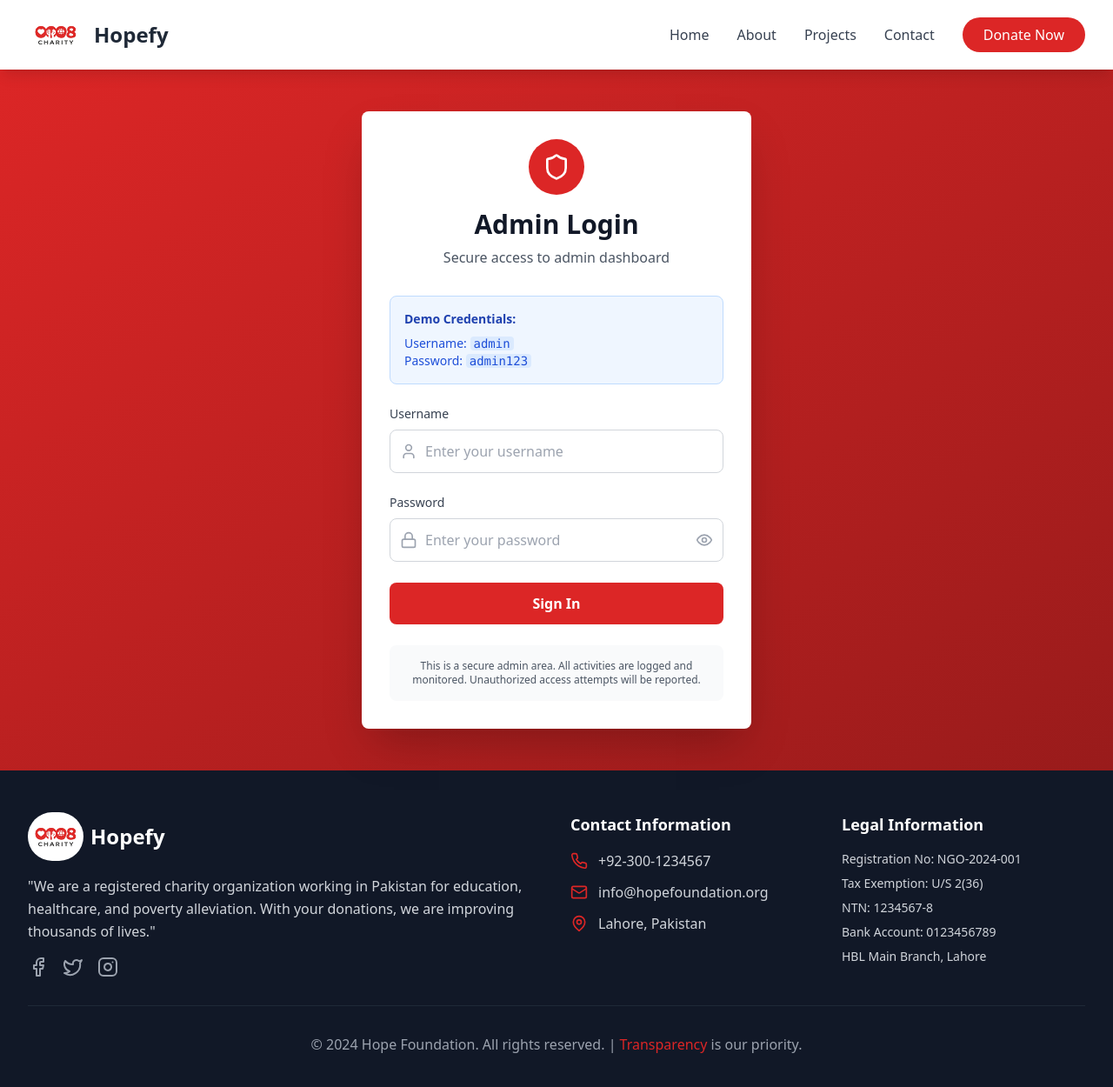
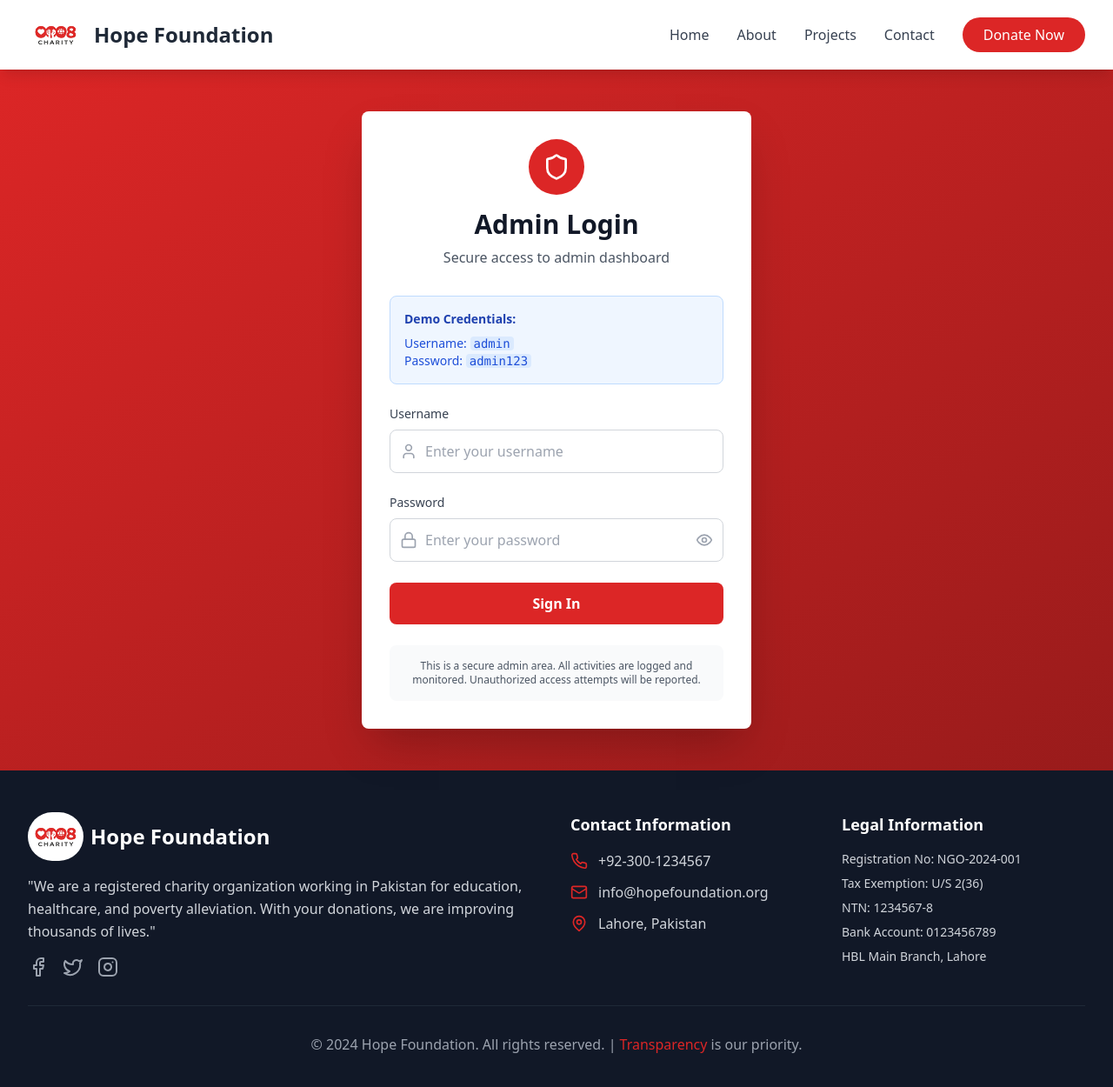
Before and after one commit to saimafzal111/Charity, a React (Vite) app: page /admin in a window 1280 px wide. Shown: the top 1250 px of the page at 87% size. Built offline with nearby package versions, Linux system fonts and the light colour scheme.

Commit message:
cahnge the charity name

```diff
--- a/src/components/Footer.tsx
+++ b/src/components/Footer.tsx
@@ -10,7 +10,7 @@ const Footer = () => {
           <div className="col-span-1 md:col-span-2">
             <div className="flex items-center space-x-2 mb-4">
               <img src={footerImage} alt="Hope Foundation Logo" className="h-14 w-16 rounded-full" />
-              <span className="text-2xl font-bold">Hopefy</span>
+              <span className="text-2xl font-bold">Hope Foundation</span>
             </div>
             <p className="text-gray-300 mb-4 leading-relaxed">
               "We are a registered charity organization working in Pakistan for education, healthcare, and poverty alleviation. With your donations, we are improving thousands of lives."
--- a/src/components/Navbar.tsx
+++ b/src/components/Navbar.tsx
@@ -36,7 +36,7 @@ const Navbar = () => {
           <div className="flex items-center space-x-3"> {/* Added spacing */}
             <NavLink to="/" className="flex items-center space-x-3">
               <img src={LogoImage} alt="Hope Foundation Logo" className="h-14 w-16" /> {/* Larger logo */}
-              <span className="text-2xl font-bold text-gray-800">Hopefy</span>
+              <span className="text-2xl font-bold text-gray-800">Hope Foundation</span>
             </NavLink>
           </div>
 
```
